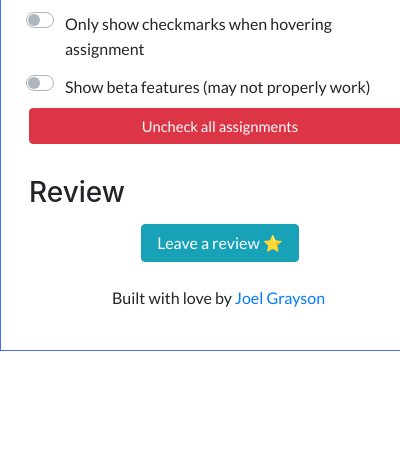
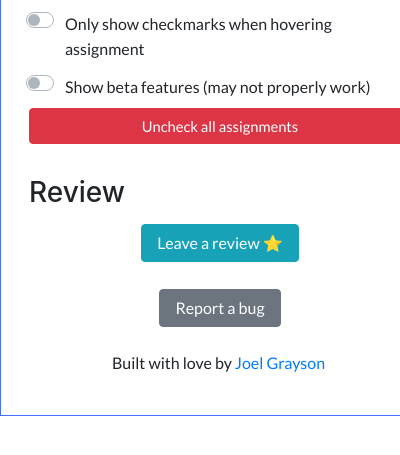
Before and after one commit to JoelGrayson/Homework-Checker, a browser extension: page popup/index.html in a window 400 px wide. Shown: the part 111-566 px from the top of the page. Drawn offline with Linux system fonts and the light colour scheme.

Commit message:
Report a bug in popup

```diff
--- a/alter page/main.js
+++ b/alter page/main.js
@@ -469,7 +469,7 @@ class HomePage extends SchoologyPage {
                 }
                 this.updateCheckedTasks(this.checkedTasksGlobal);
             }
-        } else {//uncheck
+        } else { //uncheck
             console.log(`Unchecking ${assignmentText}`);
             checkmarkEl.checked=false;
             assignmentEl.classList.remove('highlight-green');
--- a/popup/index.html
+++ b/popup/index.html
@@ -36,6 +36,10 @@
         <button class='btn btn-info'><a style='color: white' target='_blank' href='https://link.joelgrayson.com/homework-checker-reviews'>
             Leave a review ⭐
         </a></button>
+        <br><br>
+        <button class='btn btn-secondary'><a style='color: white' target='_blank' href='https://forms.gle/AzoqSVwKaVtRzrAH8'>
+            Report a bug
+        </a></button>
     </p>
     <p style='text-align: center'>
         Built with love by<a href='https://joelgrayson.com' target='_blank'>Joel Grayson</a>
```
